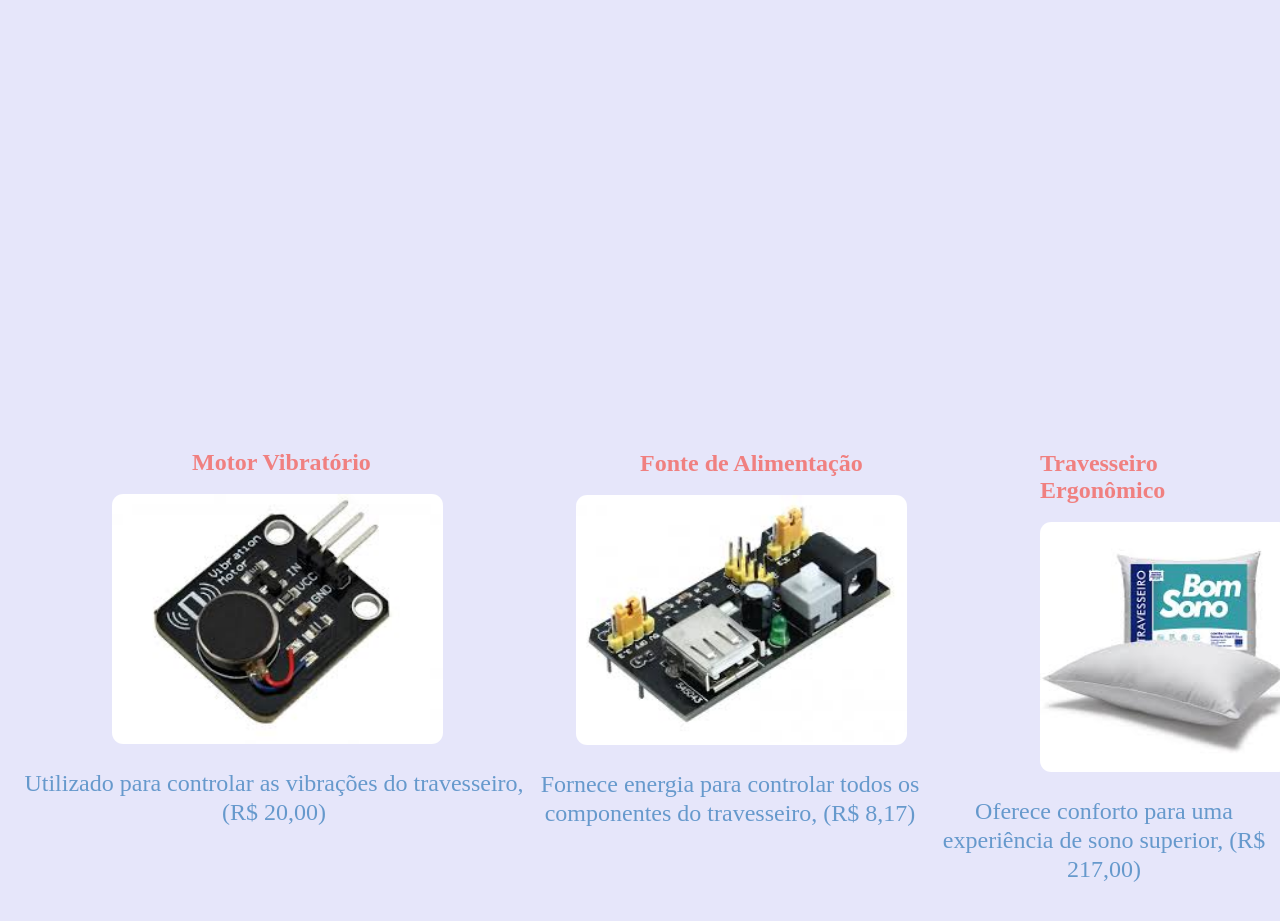
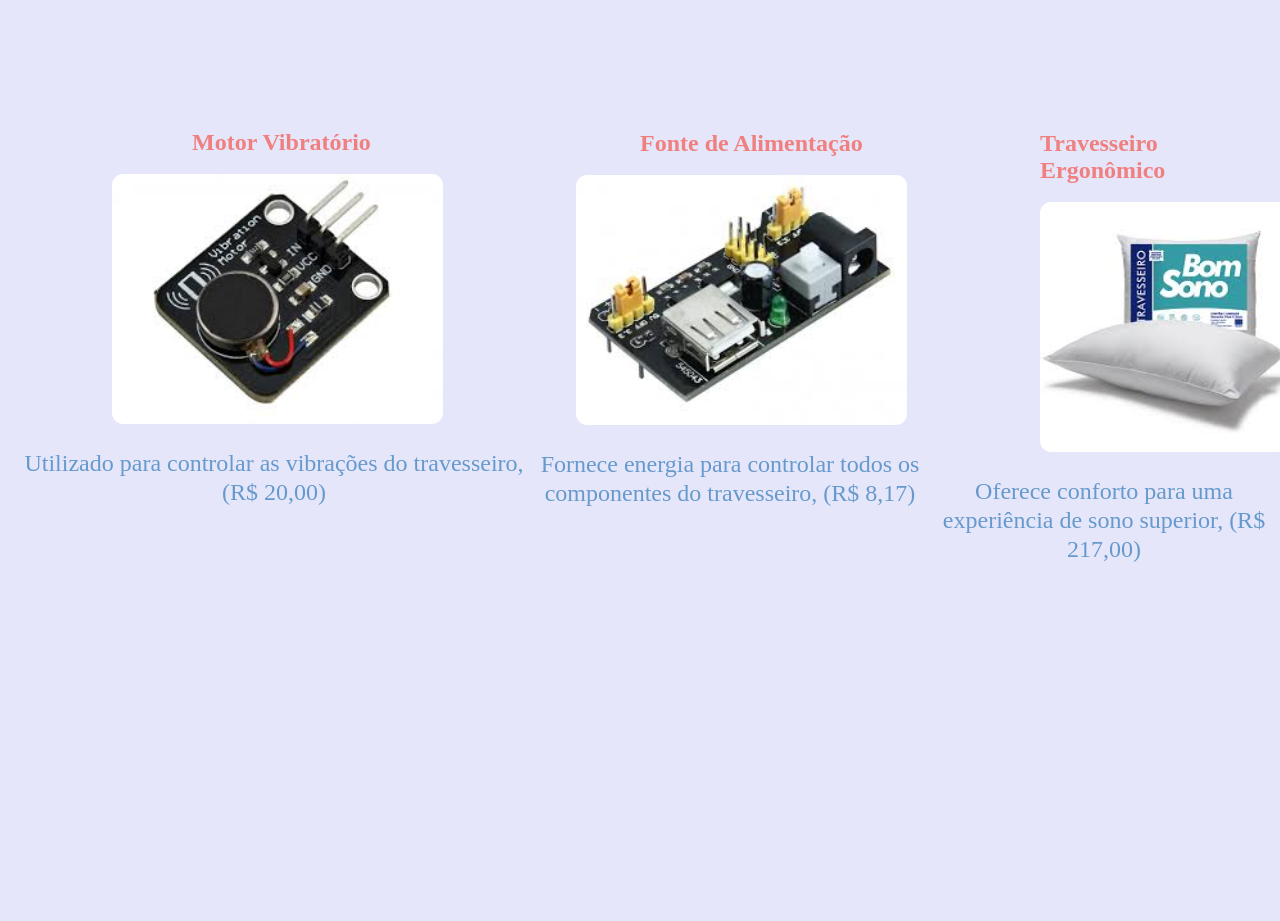
Before and after one commit to criadomarcio/Projeto-TCC, a React (Vite) app: page /Guia in a window 1280 px wide. Shown: the part 2740-3661 px from the top of the page. After the commit the page ends 3624 px from the top, so only its background shows below. Built offline with nearby package versions, Linux system fonts and the light colour scheme.

Commit message:
quinto commit

```diff
--- a/src/pages/Guia.styles.js
+++ b/src/pages/Guia.styles.js
@@ -279,7 +279,7 @@ export const TextoH5 = styled.h4`
   font-size: 1.5rem;
   margin-bottom: 10px;
   margin-left: 12rem;
-  margin-top: 30rem;
+  margin-top: 10rem;
 `;
 
 export const TextoM5 = styled.p`
```
